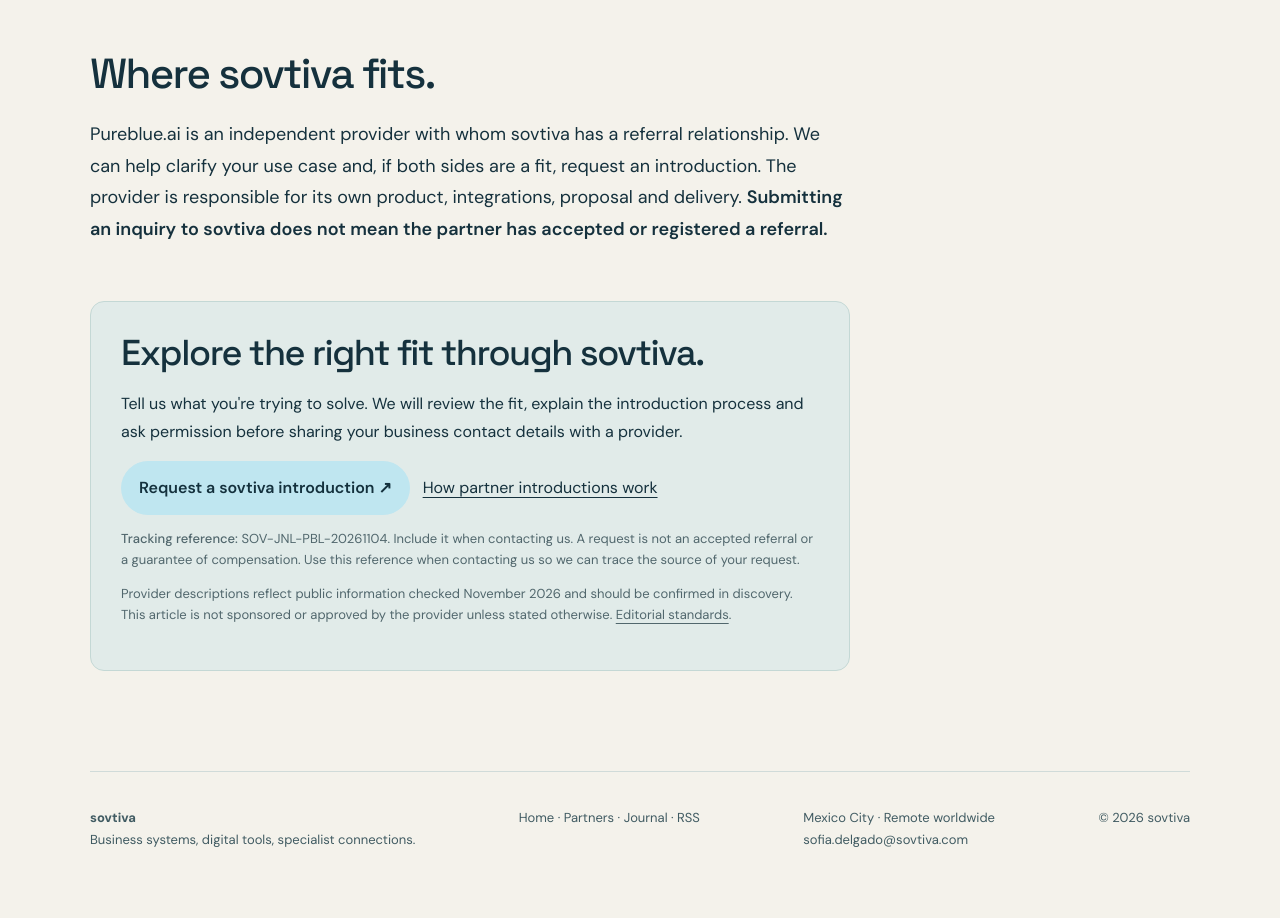
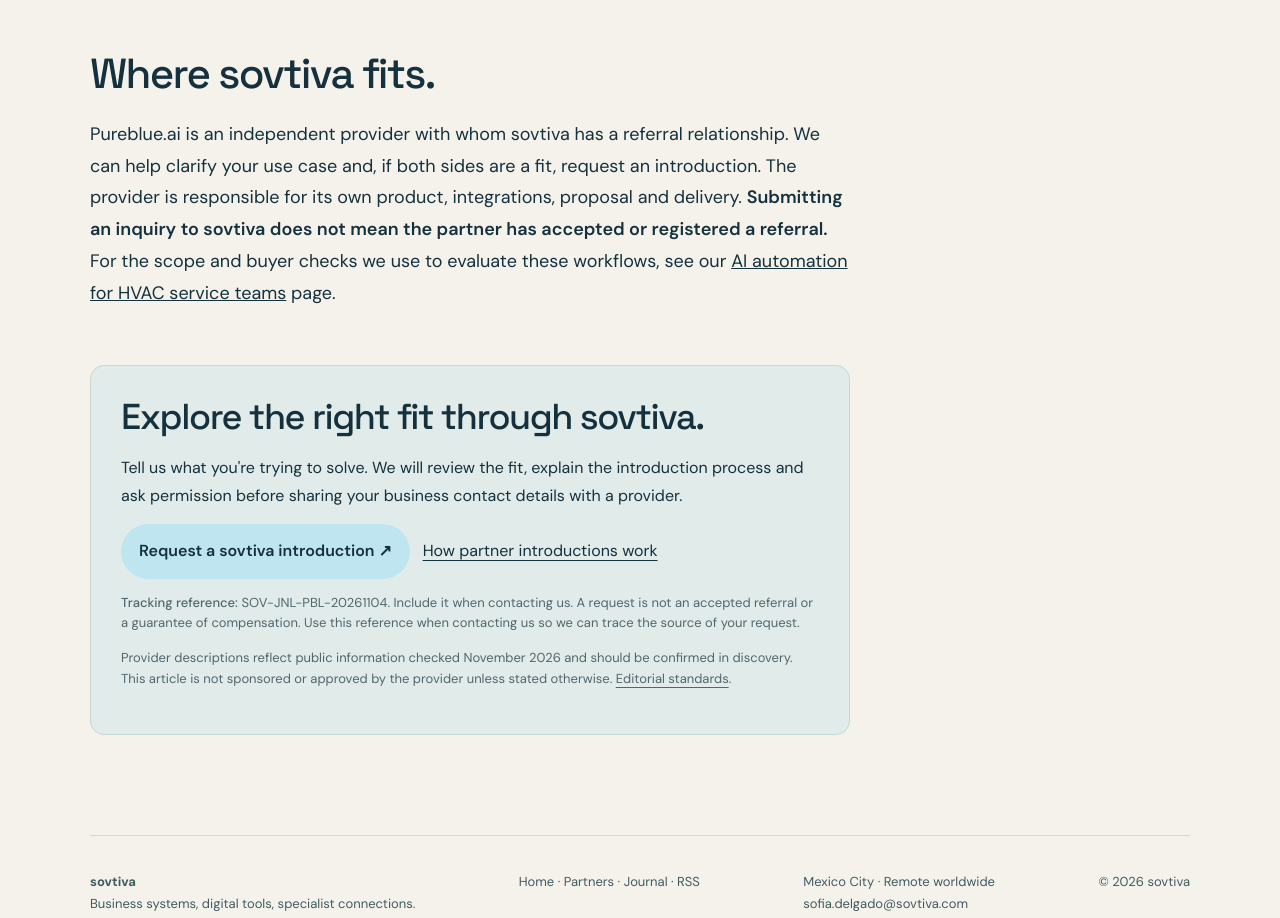
Before and after one commit to sofiasovtiva/sovtiva-site, a plain HTML site: page journal/hvac-ai-dispatch-pureblue/index.html in a window 1280 px wide. Shown: the part 3357-4275 px from the top of the page. Drawn offline with Linux system fonts and the light colour scheme.

Commit message:
seo: add verified contextual link to matching Sovtiva service

```diff
--- a/journal/hvac-ai-dispatch-pureblue/index.html
+++ b/journal/hvac-ai-dispatch-pureblue/index.html
@@ -55,7 +55,7 @@
 <li>What happens if the connected system is down?</li>
 </ul>
 <h2>Where sovtiva fits.</h2>
-<p>Pureblue.ai is an independent provider with whom sovtiva has a referral relationship. We can help clarify your use case and, if both sides are a fit, request an introduction. The provider is responsible for its own product, integrations, proposal and delivery. <strong>Submitting an inquiry to sovtiva does not mean the partner has accepted or registered a referral.</strong></p>
+<p>Pureblue.ai is an independent provider with whom sovtiva has a referral relationship. We can help clarify your use case and, if both sides are a fit, request an introduction. The provider is responsible for its own product, integrations, proposal and delivery. <strong>Submitting an inquiry to sovtiva does not mean the partner has accepted or registered a referral.</strong> For the scope and buyer checks we use to evaluate these workflows, see our <a href="/services/hvac-ai-automation/">AI automation for HVAC service teams</a> page.</p>
 
     <div class="endnote" id="request-introduction">
       <h2>Explore the right fit through sovtiva.</h2>
```
